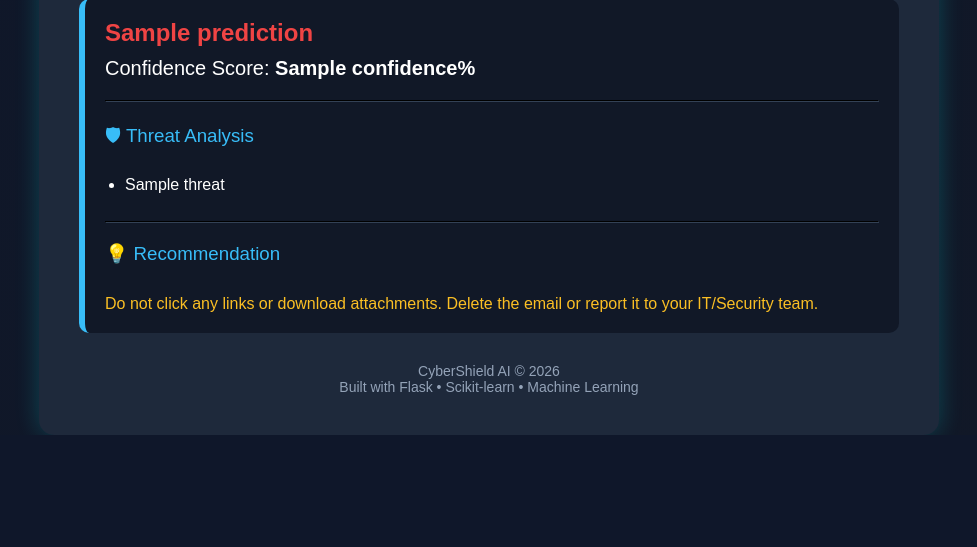
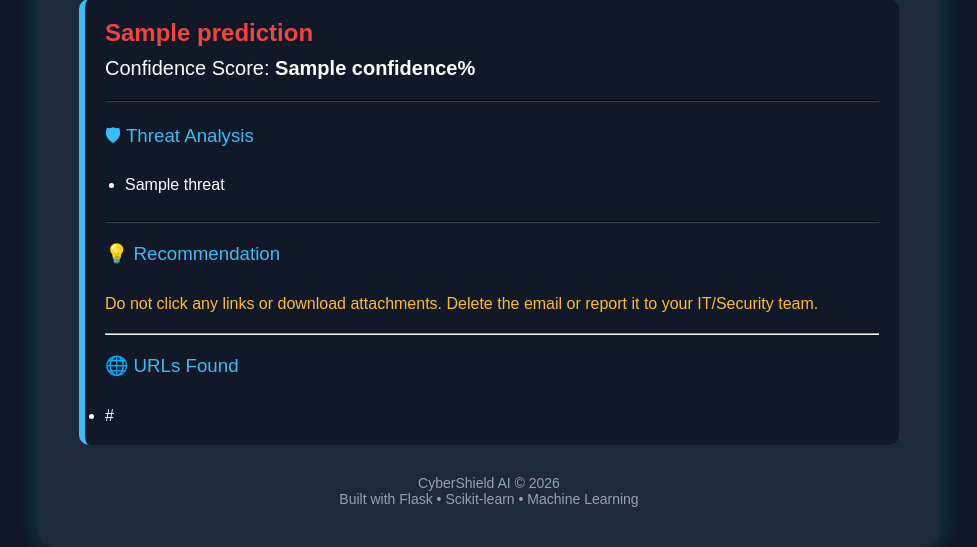
Before and after one commit to Surabhi-talekar/AI_Phishing_Email_Detector, a Flask app: template templates/index.html in a window 1280 px wide. Shown: the part 527-1074 px from the top of the page, without its empty margins (151-1128 px from the left). Before the commit the page ends 962 px from the top, so only its background shows below. Run offline with Flask 3, Linux system fonts and the light colour scheme; the template is opened without the code that fills it: most values are stand-ins (such as "Sample title", 1, 10 or a date in 2020); parts of the project's set-up code (start-up, migrations or seed data) failed here and were passed over.

Commit message:
🌐 URL Extraction

```diff
--- a/app.py
+++ b/app.py
@@ -83,6 +83,13 @@ def detect_threats(email):
         threats.append("🎁 Prize / Reward language detected")
 
     return threats
+# ----------------------------
+# URL Extraction
+# ----------------------------
+def extract_urls(email):
+    pattern = r'https?://[^\s]+'
+    urls = re.findall(pattern, email)
+    return urls
 
 
 @app.route("/")
@@ -96,6 +103,9 @@ def predict():
     email = request.form["email"]
 
     threats = detect_threats(email)
+    urls = extract_urls(email)
+
+    print("URLs Found:", urls)
 
     print(threats)
 
@@ -115,12 +125,13 @@ def predict():
         result = "✅ Safe Email"
 
     return render_template(
-        "index.html",
-        prediction=result,
-        confidence=round(confidence, 2),
-        email=email,
-        threats=threats
-    )
+    "index.html",
+    prediction=result,
+    confidence=round(confidence, 2),
+    email=email,
+    threats=threats,
+    urls=urls
+)
 
 
 if __name__ == "__main__":
--- a/templates/index.html
+++ b/templates/index.html
@@ -203,10 +203,10 @@
 <hr style="margin:20px 0; border-color:#334155;">
 
 <h3 style="color:#38bdf8; text-align:left;">
-    💡 Recommendation
+ 💡 Recommendation
 </h3>
 
-{% if "Safe" in prediction %}
+{% if "Safe" in prediction  %}
 
 <p style="margin-top:10px;">
 This email appears safe. Still avoid clicking unknown links or downloading unexpected attachments.
@@ -219,7 +219,29 @@ Do not click any links or download attachments. Delete the email or report it to
 </p>
 
 {% endif %}
+<hr style="margin:20px 0;">
 
+<h3 style="color:#38bdf8; text-align:left;">
+🌐 URLs Found
+</h3>
+
+{% if urls %}
+
+<ul>
+
+{% for url in urls %}
+
+<li>{{ url }}</li>
+
+{% endfor %}
+
+</ul>
+
+{% else %}
+
+<p>No URLs Found.</p>
+
+{% endif %}
         </div>
 
         {% endif %}
```
